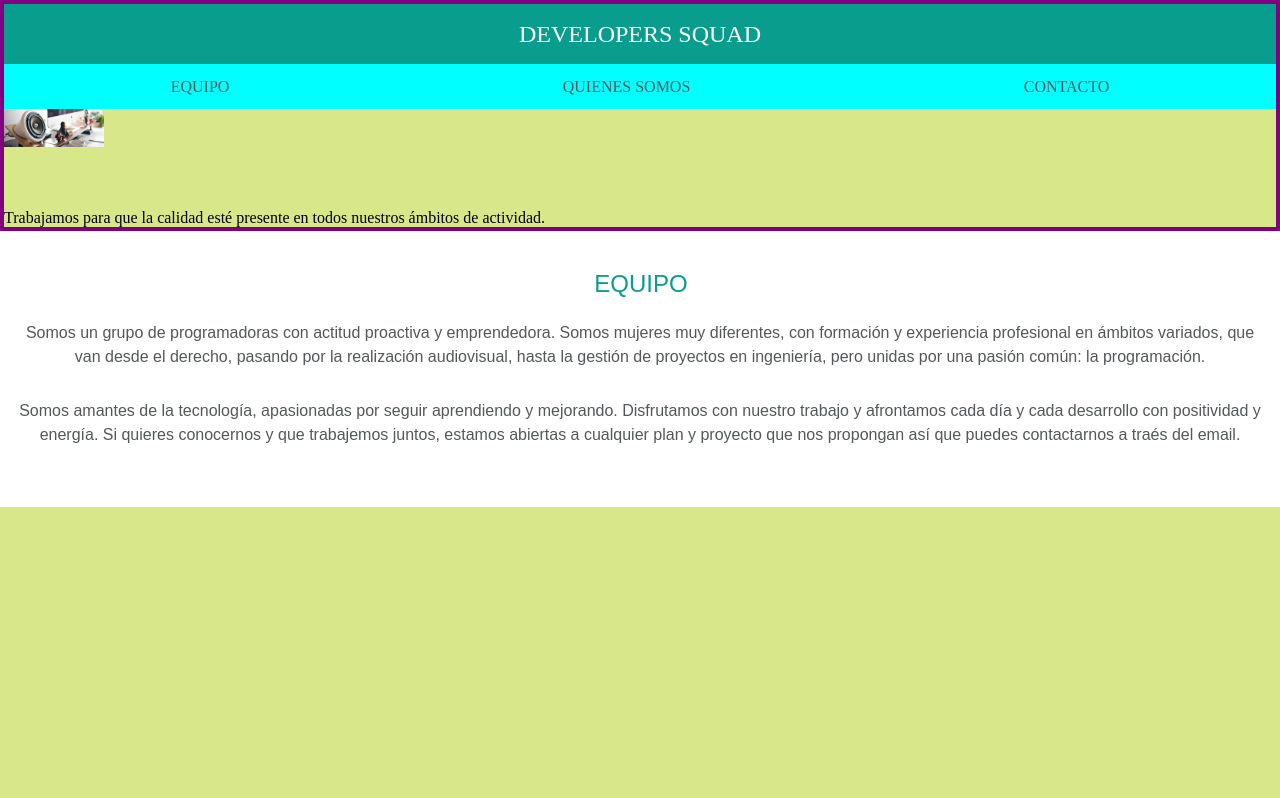
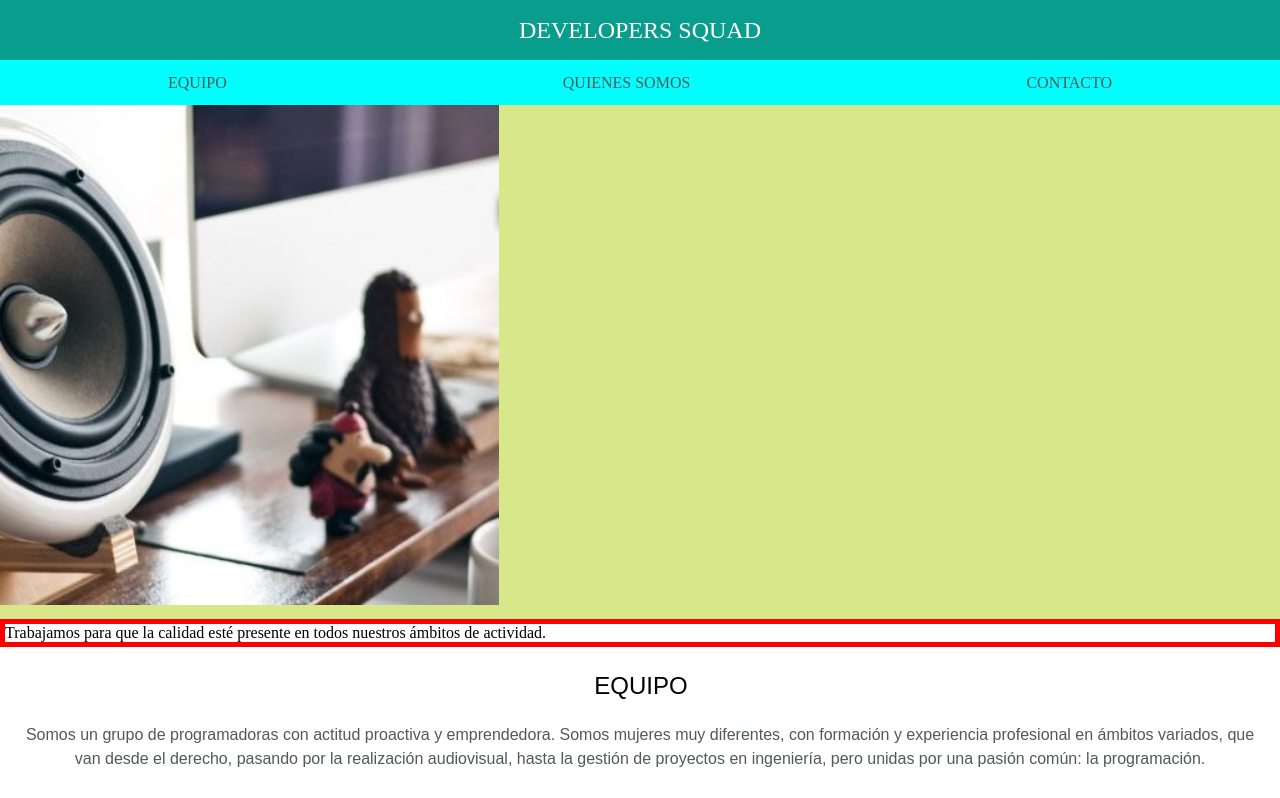
Before and after one commit to claudiabg-c/Team-introduction-page-HTML5-CSS3, a plain HTML site: page index.html in a window 1280 px wide. Shown: the top 798 px of the page. Drawn offline with Linux system fonts and the light colour scheme.

Commit message:
más modificaciones de css y cambios necesarios

```diff
--- a/index.html
+++ b/index.html
@@ -24,8 +24,7 @@
                 <li class="navitem1"><a href="#vincontact">CONTACTO</a></li>
             </ul>
         </nav>
-        <article class="mainimg"><img src="/images/mainbackgroundimg.jpg" alt="Imagen de bienvenida"
-                class="imagenfondomain"></article>
+        <article class="mainimg"></article>
         <article class="parrafointro">Trabajamos para que la calidad esté presente en todos nuestros ámbitos de
             actividad.</article>
     </section>
--- a/styles/style.css
+++ b/styles/style.css
@@ -2,14 +2,12 @@
 .hojamain {
   width: 100%;
   font-family: Rubik; /* fuente no instalada*/
-  display: flex;
   flex-flow: column;
   background: #d9e78b;
   justify-items: center;
 }
 .mainbox {
   width: 100%;
-  border: purple 4px solid;
 }
 
 .bannertitle {
@@ -39,20 +37,19 @@
   padding: center;
 }
 .mainimg {
-  background-image: url("images/mainbackgroundimg.jpg");
+  background-image: url(/images/mainbackgroundimg\ cuadrado.jpg);
+  background-repeat: no-repeat;
   background-size: contain;
-width: 100%; /*le doy ancho*/
-height: 100%; /*le doy alto */
-object-fit: contain; /*quiero que la imagen se adapte a nuestro objeto */
-/*cómo hacer que la foto quede de fondo, atrás, y que el texto se superponga?*/
-/* }
-.imagenfondomain {
-  /*tengo que darle alto y ancho a la imagen para que me funcione el object fit de arriba*/
-  height: 100px;
-  width: 100px;
-}
-/*.parrafointro {
+  height: 500px;
+  width: 100%;
+ }
+  .parrafointro {
+    background-color:white;
+    transform: translate(0,+50%);
+    border: red 5px solid; /* pa borrar, está bien la caja colocada en el eje correcto*/
+
 } */
+/*entre Claudia y mi hay un espacio vacío que no entiendo*/
 
 /*Claudia*/
 
@@ -105,7 +102,7 @@ object-fit: contain; /*quiero que la imagen se adapte a nuestro objeto */
   height: 579px;
   margin: 504px 0 0;
   padding: 30px 15px 45px;
-  background-color: #F1F1F1;
+  background-color: #f1f1f1;
   padding: 30px 15px 45px;
 }
 
```
Also changed, not shown: images/mainbackgroundimg cuadrado.jpg (added).
